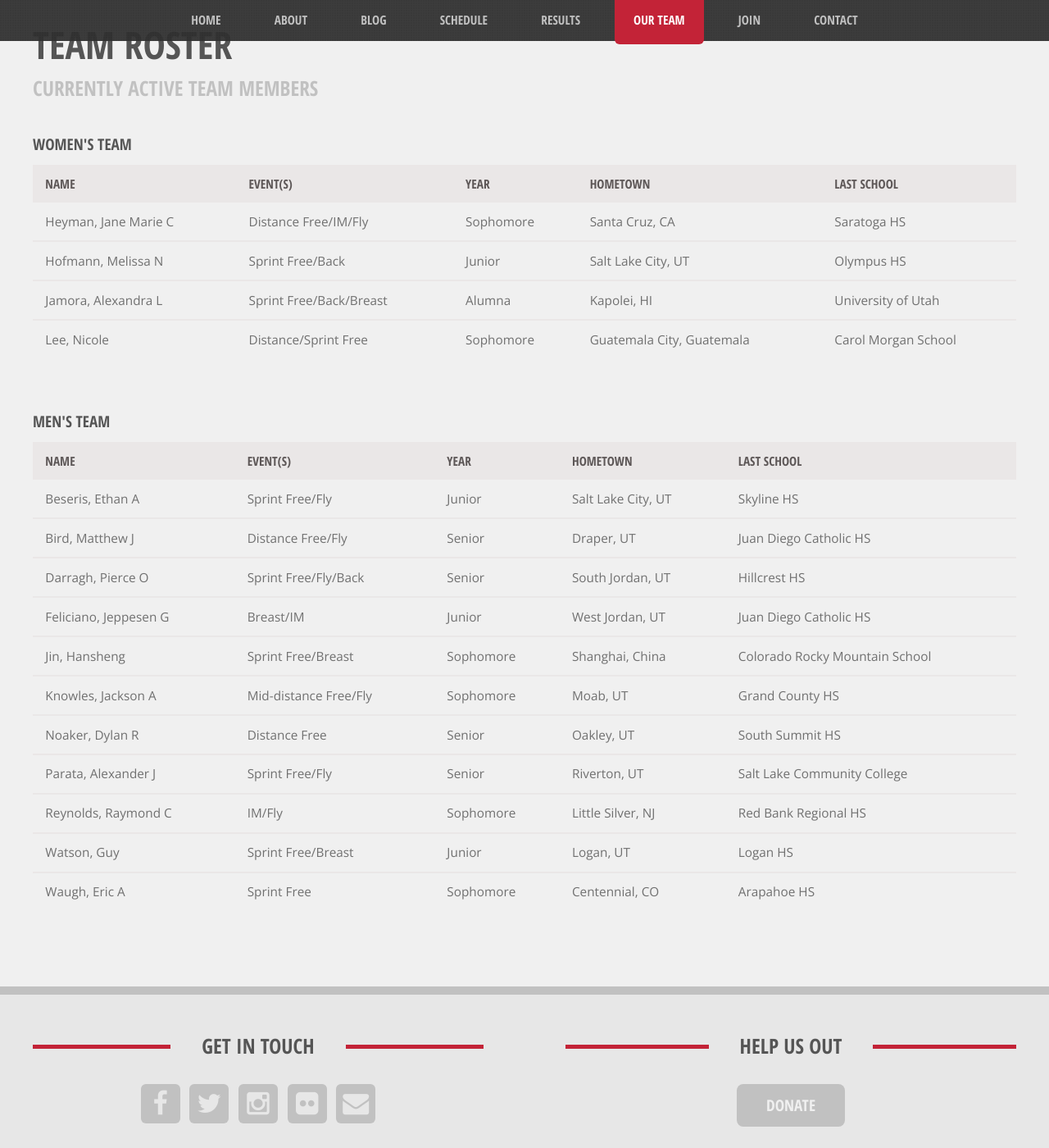
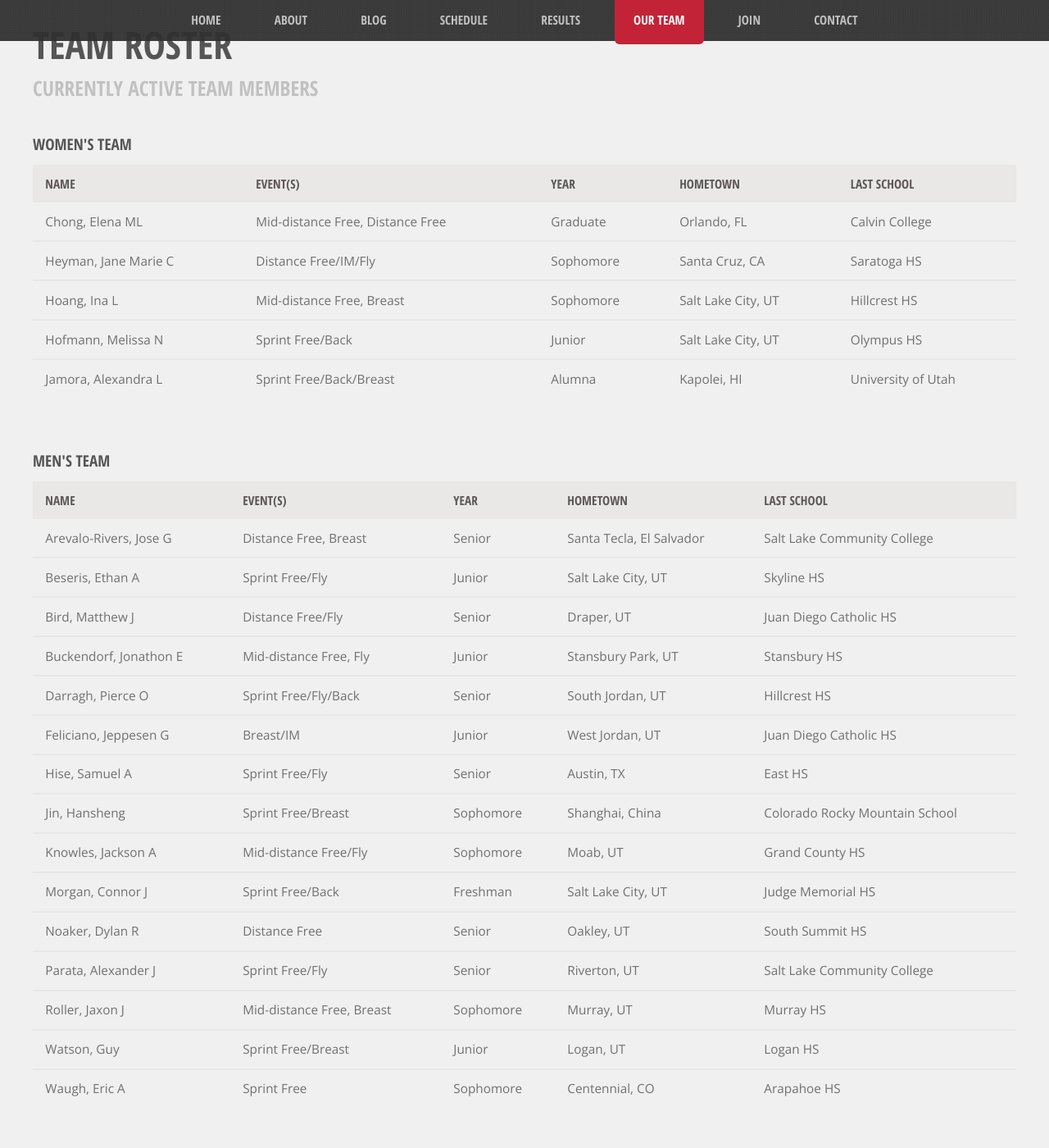
Before and after one commit to utahclubswimming/utahclubswimming.github.io, a Jekyll site: the page built from team.html, in a window 1280 px wide and 1400 px high, scrolled down 279 px. Shown: the whole window at 82% size. Built offline with Jekyll 4.4.1, drawn with Linux system fonts in a browser that asks for light colours.

Commit message:
Updated
Not quite completed, since we’re waiting for data. But removed old
members and added some new ones.

```diff
--- a/_data/members/men.yml
+++ b/_data/members/men.yml
@@ -60,14 +60,6 @@
   year: Senior
   hometown: Riverton, UT
   school: Salt Lake Community College
-- last_name: Reynolds
-  first_name: Raymond
-  middle_initial: C
-  given_name: Ray
-  events: IM/Fly
-  year: Sophomore
-  hometown: Little Silver, NJ
-  school: Red Bank Regional HS
 - last_name: Watson
   first_name: Guy
   events: Sprint Free/Breast
@@ -81,3 +73,38 @@
   year: Sophomore
   hometown: Centennial, CO
   school: Arapahoe HS
+- last_name: Roller
+  first_name: Jaxon
+  middle_initial: J
+  events: Mid-distance Free, Breast
+  year: Sophomore
+  hometown: Murray, UT
+  school: Murray HS
+- last_name: Buckendorf
+  first_name: Jonathon
+  middle_initial: E
+  events: Mid-distance Free, Fly
+  year: Junior
+  hometown: Stansbury Park, UT
+  school: Stansbury HS
+- last_name: Arevalo-Rivers
+  first_name: Jose
+  middle_initial: G
+  events: Distance Free, Breast
+  year: Senior
+  hometown: Santa Tecla, El Salvador
+  school: Salt Lake Community College
+- last_name: Hise
+  first_name: Samuel
+  middle_initial: A
+  events: Sprint Free/Fly
+  year: Senior
+  hometown: Austin, TX
+  school: East HS
+- last_name: Morgan
+  first_name: Connor
+  middle_initial: J
+  events: Sprint Free/Back
+  year: Freshman
+  hometown: Salt Lake City, UT
+  school: Judge Memorial HS
--- a/_data/members/women.yml
+++ b/_data/members/women.yml
@@ -23,9 +23,17 @@
   year: Alumna
   hometown: Kapolei, HI
   school: University of Utah
-- last_name: Lee
-  first_name: Nicole
-  events: Distance/Sprint Free
+- last_name: Chong
+  first_name: Elena
+  middle_initial: ML
+  events: Mid-distance Free, Distance Free
+  year: Graduate
+  hometown: Orlando, FL
+  school: Calvin College
+- last_name: Hoang
+  first_name: Ina
+  middle_initial: L
+  events: Mid-distance Free, Breast
   year: Sophomore
-  hometown: Guatemala City, Guatemala
-  school: Carol Morgan School
+  hometown: Salt Lake City, UT
+  school: Hillcrest HS
--- a/team.html
+++ b/team.html
@@ -18,7 +18,7 @@ permalink: /team/
 
                     {% for members_hash in site.data.members reversed %}
                     {% assign key = members_hash[0] | capitalize %}
-                    {% assign members = members_hash[1] %}
+                    {% assign members = members_hash[1] | sort:"last_name" %}
                     <section>
                         <h3>{{ key }}'s Team</h3>
                         <table class="roster">
```
